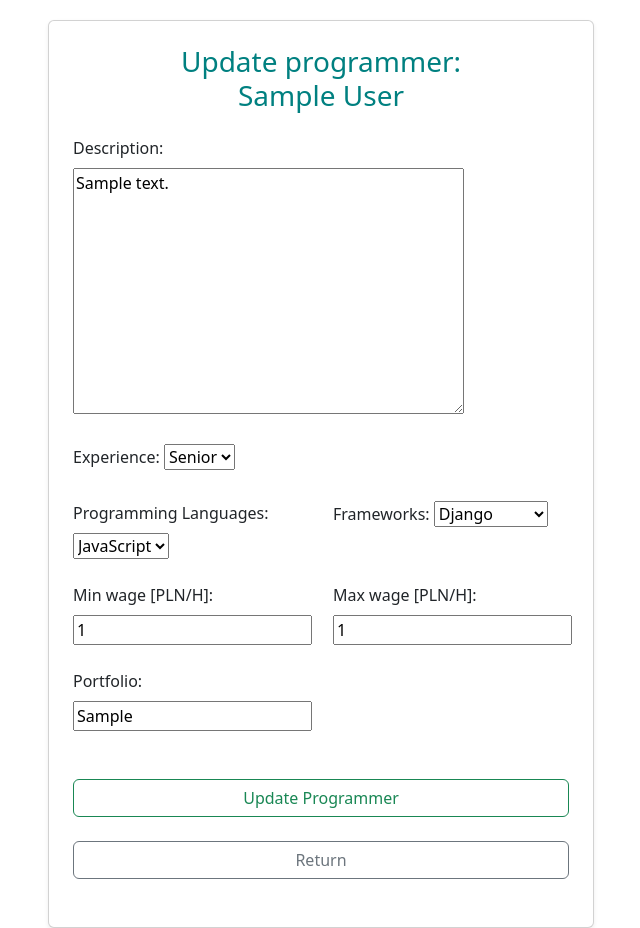
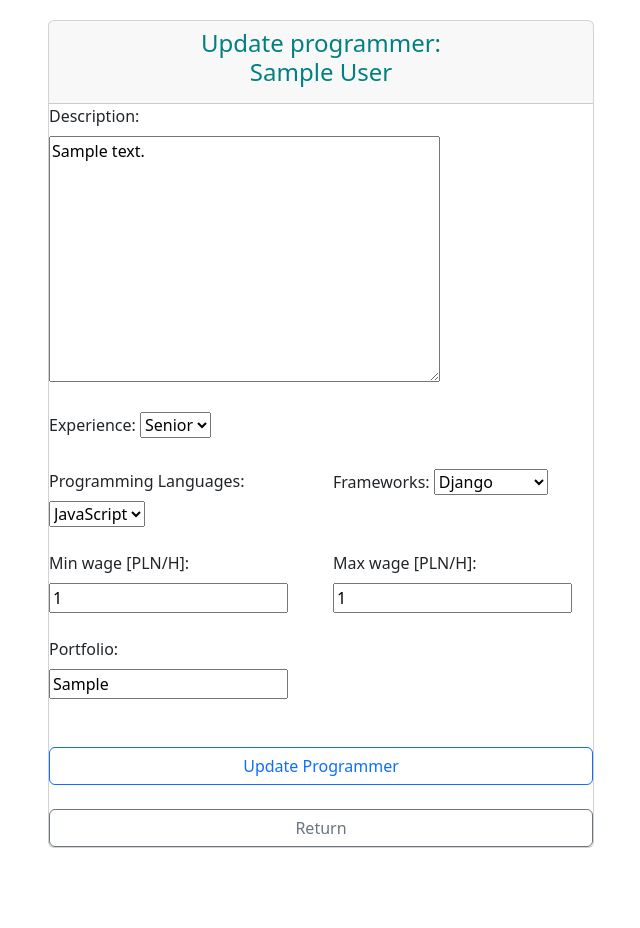
Before and after one commit to grupaASDA/ZnanyProgramista, a Django app: page /programmers/update/1 in a window 1280 px wide. Shown: the part 100-1028 px from the top of the page, without its empty margins (319-959 px from the left). After the commit the page ends 948 px from the top, so only its background shows below. Run offline with Django 5.2, Linux system fonts and the light colour scheme; a user stored in the database is signed in; tables that the repository leaves empty hold one stand-in row (values such as "Sample post").

Commit message:
Style unified colors in templates. Added return button into programmer_avatar_update.html

```diff
--- a/knownProgrammer/accounts/templates/accounts/programmer_delete_confirm.html
+++ b/knownProgrammer/accounts/templates/accounts/programmer_delete_confirm.html
@@ -11,6 +11,7 @@
             <div class="col-md-6 offset-md-3">
                 <div class="card">
                     <div class="card-header card-title text-center">
+                        <img src="{{ programmer.user_id.avatar }}" alt="User Avatar">
                         <h3>{{ programmer.user_id.first_name }} {{ programmer.user_id.last_name }}</h3>
                     </div>
                     <div class="card-body">
--- a/knownProgrammer/accounts/templates/accounts/programmer_detail.html
+++ b/knownProgrammer/accounts/templates/accounts/programmer_detail.html
@@ -85,7 +85,7 @@
                 </div>
                 <div class="card-footer text-center">
                     <div class="d-grid gap-2">
-                        <a href="{% url 'programmers_list' %}" class="btn btn-outline-primary">Return to programmers
+                        <a href="{% url 'programmers_list' %}" class="btn btn-outline-secondary">Return to programmers
                             list</a>
                     </div>
                 </div>
--- a/knownProgrammer/accounts/templates/accounts/programmer_update_model_form.html
+++ b/knownProgrammer/accounts/templates/accounts/programmer_update_model_form.html
@@ -8,10 +8,11 @@
     <div class="container mt-5">
         <div class="row justify-content-center">
             <div class="col-md-6">
-                <div class="card p-4 shadow-sm">
-                    <h3 class="card-title text-center mb-4">
-                        Update programmer: <br>
-                        {{ programmer.user_id.first_name }} {{ programmer.user_id.last_name }}
+            <div class="card">
+                <div class="card-header text-center">
+                    <h4 class="card-title">Update programmer: <br>
+                        {{ programmer.user_id.first_name }} {{ programmer.user_id.last_name }}</h4>
+                </div>
                         {% if error %}
                             <div class="alert alert-danger" role="alert">
                                 {{ error }}
@@ -75,15 +76,14 @@
 
                         <br>
                         <div class="d-grid gap-2">
-                            <button type="submit" class="btn btn-outline-success">Update Programmer</button>
+                            <button type="submit" class="btn btn-outline-primary">Update Programmer</button>
                         </div>
 
-                        <br>
-                        <div class="d-grid gap-2">
+                    </form>
+            <div class="d-grid gap-2">
                             <a href="{% url 'programmer_detail' programmer.id %}"
                                class="btn btn-outline-secondary btn-block">Return</a>
                         </div>
-                    </form>
                 </div>
             </div>
         </div>
--- a/knownProgrammer/accounts/views.py
+++ b/knownProgrammer/accounts/views.py
@@ -247,7 +247,8 @@ def rate_programmer(request, id):
 
 @login_required
 def upload_avatar(request, id):
-    user = get_object_or_404(CustomUser, id=id)
+    programmer = get_object_or_404(ProgrammerProfile, id=id)
+    user = programmer.user_id
 
     if request.user.id != user.id:
         raise PermissionDenied("You do not have permission to upload/ update this avatar.")
@@ -257,6 +258,7 @@ def upload_avatar(request, id):
         ctx = {
             "form": form,
             "user": user,
+            "programmer": programmer,
         }
         return render(
             request,
@@ -266,6 +268,7 @@ def upload_avatar(request, id):
 
     if request.method == 'POST':
         form = AvatarUploadForm(request.POST, request.FILES)
+
 
         if form.is_valid():
 
@@ -294,6 +297,7 @@ def upload_avatar(request, id):
         ctx = {
                 "form": form,
                 "user": user,
+                "programmer": programmer,
             }
 
         return render(
```
Also changed, not shown: knownProgrammer/accounts/templates/accounts/programmer_avatar_update.html (+6 -2 lines), knownProgrammer/accounts/templates/accounts/rate_programmer.html (+5 -6 lines).
